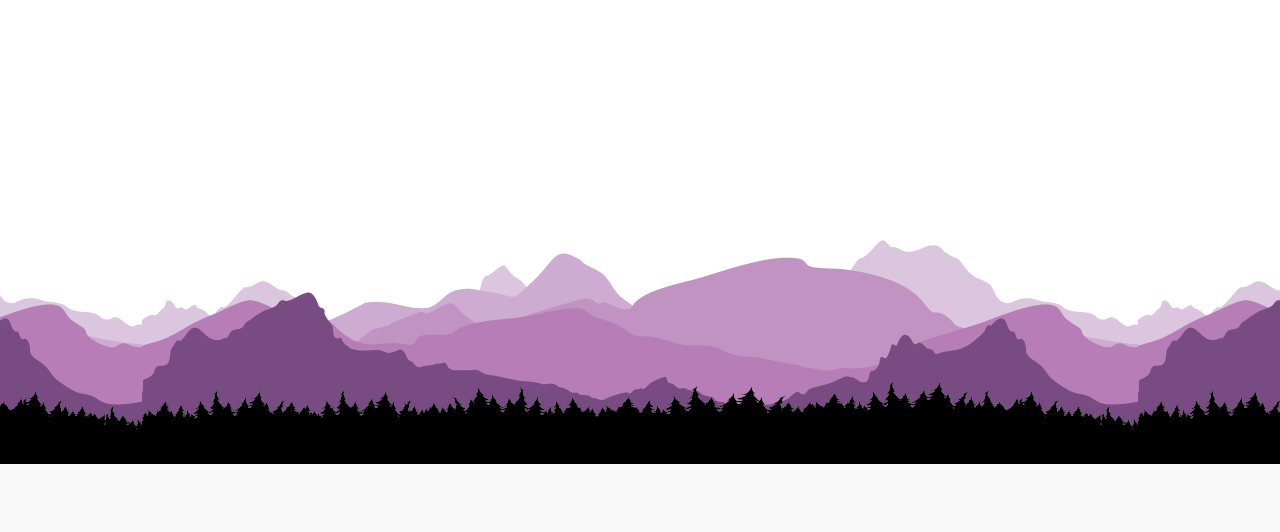
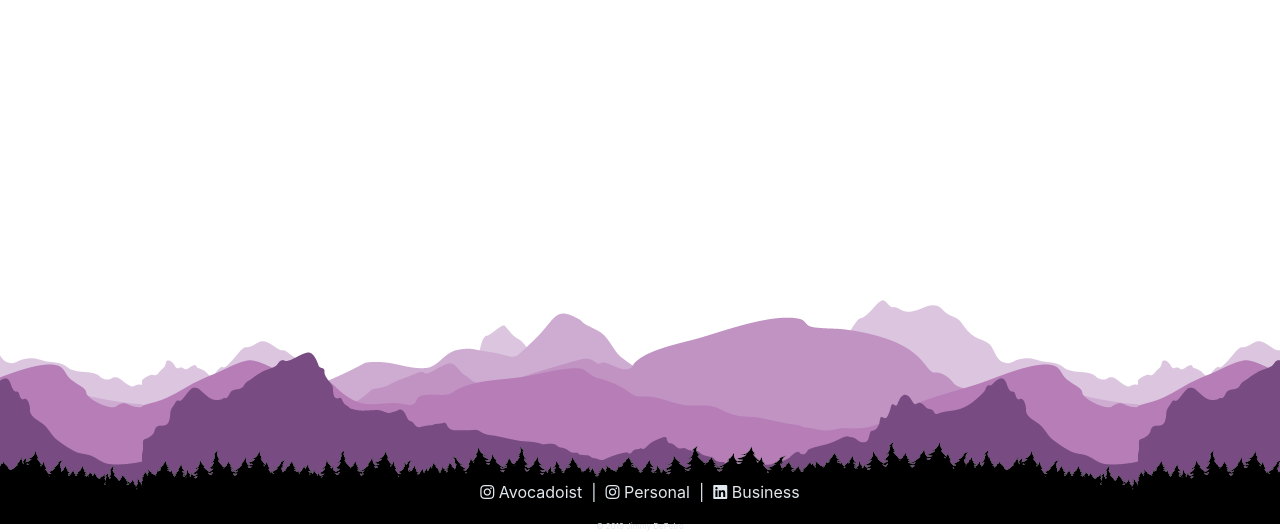
Before and after one commit to jwdepetro/avocadoist, a Django app: page / in a window 1280 px wide. Shown: the part 344-876 px from the top of the page. Before the commit the page ends 808 px from the top, so only its background shows below. Run offline with Django 3.2, Linux system fonts and the light colour scheme; data that the repository does not hold is empty; some libraries are stand-ins or nearby versions.

Commit message:
added footer

```diff
--- /dev/null
+++ b/blog/templates/base/footer.html
@@ -0,0 +1,24 @@
+<footer class="footer sticky-bottom d-flex" id="footer">
+    <div class="container text-center">
+        <div class="row my-3">
+            <div class="col-12">
+                <a class="footer-link" href="https://www.instagram.com/the_avocadoist" target="_blank">
+                    <i class="fab fa-instagram"></i>&nbsp;Avocadoist
+                </a>
+                &nbsp;|&nbsp;
+                <a class="footer-link" href="https://www.instagram.com/carlirae__" target="_blank">
+                    <i class="fab fa-instagram"></i>&nbsp;Personal
+                </a>
+                &nbsp;|&nbsp;
+                <a class="footer-link" href="https://www.linkedin.com/in/carli-auran-7a884834/" target="_blank">
+                    <i class="fab fa-linkedin"></i></i>&nbsp;Business
+                </a>
+            </div>
+        </div>
+        <div class="row my-3" id=copyright>
+            <div class="col-12">
+                <a class="footer-link" href="mailto:jwdepetro@gmail.com">&copy; {% now 'Y' %} Jimmy DePetro</a>
+            </div>
+        </div>
+    </div>
+</footer>
--- a/blog/templates/base/index.html
+++ b/blog/templates/base/index.html
@@ -34,12 +34,12 @@
 </head>
 
 <body>
-{% include "base/header.html" %}
+{% include 'base/header.html' %}
 <div id="main">
     {% block content %}
     {% endblock %}
 </div>
-
+{% include 'base/footer.html' %}
 </body>
 
 <!-- Global site tag (gtag.js) - Google Analytics -->
@@ -50,6 +50,7 @@
     gtag('js', new Date());
     gtag('config', 'UA-127718043-1');
 
+
 </script>
 
 
```
